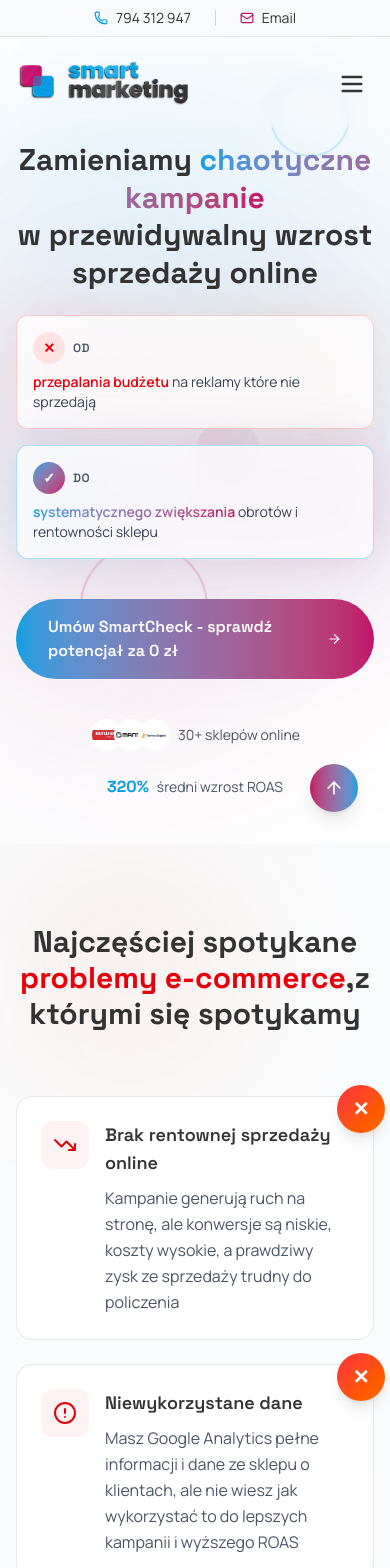
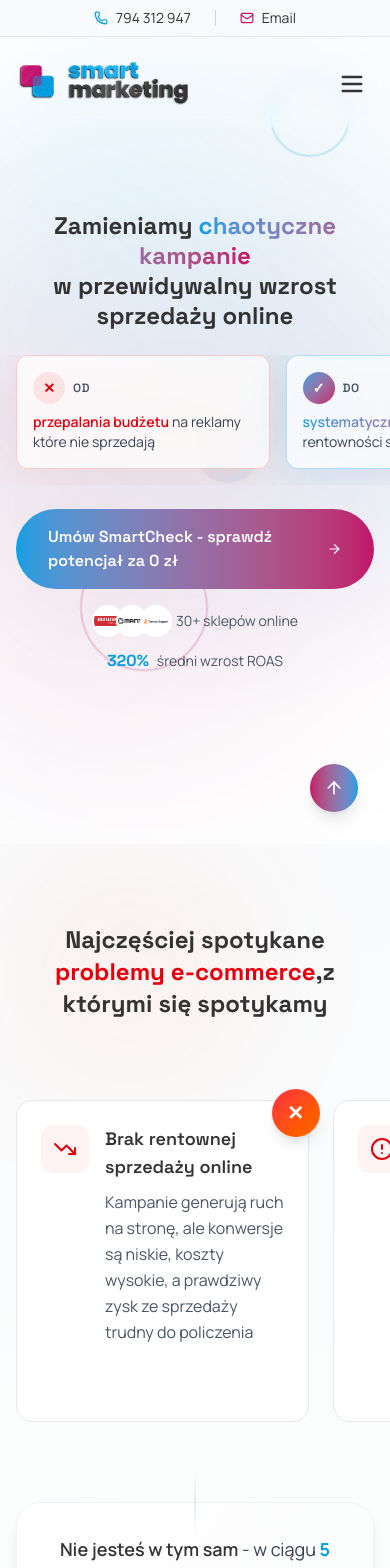
Before and after one commit to smart-marketing/smartmarketing_nextjs, a Next.js app: page /dla-ecommerce in a window 390 px wide. Shown: the top 1568 px of the page. Built offline with nearby package versions, Linux system fonts and the light colour scheme.

Commit message:
mobile ux updates

```diff
--- a/app/case-studies/page.tsx
+++ b/app/case-studies/page.tsx
@@ -97,7 +97,7 @@ export default function CaseStudiesPage() {
   return (
     <>
       <Header />
-      <main className="min-h-screen bg-white pt-32">
+      <main className="min-h-screen bg-white pt-16">
         {/* Hero Section */}
         <section className="py-20 relative overflow-hidden">
           <div className="absolute top-0 right-0 w-96 h-96 bg-gradient-to-br from-[#C11369]/10 to-transparent rounded-full blur-3xl" />
@@ -108,37 +108,17 @@ export default function CaseStudiesPage() {
               <h1 className="font-heading text-4xl md:text-5xl lg:text-6xl font-bold text-[#333333] mb-6">
                 Case Studies
               </h1>
-              <p className="font-body text-xl text-gray-600 mb-8">
+              <p className="font-body text-xl text-gray-600 mb-2">
                 Realne wyniki naszych klientów - zobacz, co możemy osiągnąć razem
               </p>
 
-              {/* Stats */}
-              <div className="flex flex-wrap justify-center gap-8 md:gap-16">
-                <div className="text-center">
-                  <div className="font-heading text-3xl md:text-4xl font-bold bg-gradient-to-r from-[#C11369] to-[#049FE3] bg-clip-text text-transparent">
-                    80+
-                  </div>
-                  <p className="font-body text-gray-600 mt-1">Zadowolonych klientów</p>
-                </div>
-                <div className="text-center">
-                  <div className="font-heading text-3xl md:text-4xl font-bold bg-gradient-to-r from-[#049FE3] to-[#C11369] bg-clip-text text-transparent">
-                    5000+
-                  </div>
-                  <p className="font-body text-gray-600 mt-1">Wygenerowanych leadów</p>
-                </div>
-                <div className="text-center">
-                  <div className="font-heading text-3xl md:text-4xl font-bold bg-gradient-to-r from-[#C11369] to-[#049FE3] bg-clip-text text-transparent">
-                    320%
-                  </div>
-                  <p className="font-body text-gray-600 mt-1">Średni wzrost ROAS</p>
-                </div>
-              </div>
+
             </div>
           </div>
         </section>
 
         {/* Filters */}
-        <section className="py-8 bg-gray-50 sticky top-20 z-30">
+        <section className="py-2 bg-gray-50 sticky top-20 z-30">
           <div className="container mx-auto px-4">
             <div className="flex items-center justify-center gap-4 flex-wrap">
               <Filter className="w-5 h-5 text-gray-500" />
--- a/app/dla-ecommerce/page.tsx
+++ b/app/dla-ecommerce/page.tsx
@@ -35,7 +35,7 @@ export default function SmartCommercePage() {
       <Header />
       <main className="min-h-screen bg-white">
         {/* Hero Section - identyczny design jak SmartLeads */}
-        <section className="h-screen relative overflow-hidden flex items-center pt-24 lg:pt-20">
+       <section className="min-h-screen relative overflow-hidden flex items-center py-24 lg:py-20">
           {/* Animated gradient background */}
           <div className="absolute inset-0 bg-gradient-to-br from-white via-gray-50/50 to-white">
             <div className="absolute inset-0">
@@ -58,10 +58,10 @@ export default function SmartCommercePage() {
           </div>
 
           <div className="container mx-auto px-4 relative z-10">
-            <div className="max-w-5xl mx-auto">
+            <div className="max-w-5xl mx-auto pt-10">
               {/* Main heading */}
               <h1
-                className={`font-heading text-3xl sm:text-4xl md:text-5xl lg:text-6xl xl:text-6xl font-bold text-center mb-6 leading-tight transition-all duration-1000 ${
+                className={`font-heading text-2xl sm:text-3xl md:text-4xl lg:text-5xl xl:text-5xl font-bold text-center mb-6 leading-tight transition-all duration-1000 ${
                   isVisible ? 'opacity-100 translate-y-0' : 'opacity-0 translate-y-10'
                 }`}
               >
@@ -76,14 +76,15 @@ export default function SmartCommercePage() {
 
               {/* Transformation showcase */}
               <div
-                className={`flex flex-col md:flex-row gap-4 md:gap-6 max-w-6xl mx-auto mb-6 transition-all duration-1000 delay-300 ${
+                className={`max-w-6xl mx-auto mb-6 transition-all duration-1000 delay-300 ${
                   isVisible ? 'opacity-100 translate-y-0' : 'opacity-0 translate-y-10'
                 }`}
               >
+                <div className="flex md:grid md:grid-cols-2 gap-4 md:gap-6 overflow-x-auto md:overflow-x-visible snap-x snap-mandatory scrollbar-hide pb-4 md:pb-0 -mx-4 px-4 md:mx-0 md:px-0">
                   {/* FROM */}
-                <div className="relative group flex-1">
+                  <div className="flex-shrink-0 w-[65vw] md:w-auto snap-center relative group">
                     <div className="absolute inset-0 bg-gradient-to-r from-red-500/10 to-orange-500/10 rounded-xl blur-xl group-hover:blur-2xl transition-all" />
-                  <div className="relative bg-white/80 backdrop-blur-sm border border-red-200 rounded-xl p-4 hover:scale-[1.02] transition-transform">
+                    <div className="relative bg-white/80 backdrop-blur-sm border border-red-200 rounded-xl p-4 md:p-6 hover:scale-[1.02] transition-transform h-full">
                       <div className="flex items-center gap-2 mb-2">
                         <div className="w-8 h-8 bg-red-100 rounded-full flex items-center justify-center">
                           <span className="text-red-600 font-bold text-sm">✕</span>
@@ -97,9 +98,9 @@ export default function SmartCommercePage() {
                   </div>
 
                   {/* TO */}
-                <div className="relative group flex-1">
+                  <div className="flex-shrink-0 w-[85vw] md:w-auto snap-center relative group">
                     <div className="absolute inset-0 bg-gradient-to-r from-[#049FE3]/20 to-[#C11369]/20 rounded-xl blur-xl group-hover:blur-2xl transition-all" />
-                  <div className="relative bg-white/80 backdrop-blur-sm border border-[#049FE3]/30 rounded-xl p-4 hover:scale-[1.02] transition-transform">
+                    <div className="relative bg-white/80 backdrop-blur-sm border border-[#049FE3]/30 rounded-xl p-4 md:p-6 hover:scale-[1.02] transition-transform h-full">
                       <div className="flex items-center gap-2 mb-2">
                         <div className="w-8 h-8 bg-gradient-to-br from-[#049FE3] to-[#C11369] rounded-full flex items-center justify-center">
                           <span className="text-white font-bold text-sm">✓</span>
@@ -112,10 +113,11 @@ export default function SmartCommercePage() {
                     </div>
                   </div>
                 </div>
+              </div>
 
               {/* CTA Button */}
               <div
-                className={`flex justify-center mt-10 transition-all duration-1000 delay-700 ${
+                className={`flex justify-center mt-2 transition-all duration-1000 delay-700 ${
                   isVisible ? 'opacity-100 translate-y-0' : 'opacity-0 translate-y-10'
                 }`}
               >
@@ -131,11 +133,11 @@ export default function SmartCommercePage() {
 
               {/* Trust indicators */}
               <div
-                className={`flex flex-wrap justify-center items-center gap-6 md:gap-12 mt-10 transition-all duration-1000 delay-900 ${
+                className={`flex flex-wrap justify-center items-center gap-3 md:gap-12 mt-4 transition-all duration-1000 delay-900 ${
                   isVisible ? 'opacity-100' : 'opacity-0'
                 }`}
               >
-                <div className="flex items-center gap-2">
+                <div className="flex items-center gap-1">
                   <div className="flex -space-x-2">
                     <img src="/aiwa.png" alt="Aiwa" className="w-8 h-8 rounded-full border-2 border-white object-contain bg-white" />
                     <img src="/manta.webp" alt="Manta" className="w-8 h-8 rounded-full border-2 border-white object-contain bg-white" />
--- a/components/CaseStudiesSection.tsx
+++ b/components/CaseStudiesSection.tsx
@@ -46,7 +46,7 @@ export default function CaseStudiesSection() {
     },
     {
       id: 2,
-      title: "Niemiecki E-commerce",
+      title: "E-commerce w DE",
       mainResult: "100k zł sprzedaży",
       timeFrame: "w 4 miesiące",
       description: [
--- a/components/SmartCommerceProblems.tsx
+++ b/components/SmartCommerceProblems.tsx
@@ -57,25 +57,24 @@ export default function SmartCommerceProblems() {
         <div className={`max-w-6xl mx-auto text-center mb-16 transition-all duration-1000 ${
           isVisible ? 'opacity-100 translate-y-0' : 'opacity-0 translate-y-10'
         }`}>
-          <h2 className="font-heading text-3xl md:text-4xl lg:text-5xl font-bold text-[#333333] mb-6">
+          <h2 className="font-heading text-2xl md:text-3xl lg:text-4xl font-bold text-[#333333] mb-6">
             Najczęściej spotykane <span className="text-red-600">problemy e-commerce</span>,
             <br className="hidden md:block" />
-            z którymi się spotykamy
+             z którymi się spotykamy
           </h2>
         </div>
 
-        {/* Problems Grid */}
+        {/* Problems Carousel */}
         <div className="max-w-6xl mx-auto mb-16">
-          <div className="grid md:grid-cols-2 gap-6">
-            {problems.map((problem, index) => (
+            <div className="flex md:grid md:grid-cols-2 gap-6 overflow-x-auto md:overflow-x-visible snap-x snap-mandatory scrollbar-hide pb-4 md:pb-0 -mx-4 px-4 md:mx-0 md:px-0 pt-4">            {problems.map((problem, index) => (
               <div
                 key={index}
-                className={`transition-all duration-700 ${
+                className={`flex-shrink-0 w-[75vw] md:w-auto snap-center transition-all duration-700 ${
                   isVisible ? 'opacity-100 translate-x-0' : index % 2 === 0 ? 'opacity-0 -translate-x-10' : 'opacity-0 translate-x-10'
                 }`}
                 style={{ transitionDelay: `${index * 150}ms` }}
               >
-                <div className="group relative bg-white rounded-2xl p-6 border border-gray-200 hover:border-red-300 hover:shadow-xl transition-all duration-300">
+                <div className="group relative bg-white rounded-2xl p-6 border border-gray-200 hover:border-red-300 hover:shadow-xl transition-all duration-300 h-full">
                   {/* Problem indicator */}
                   <div className="absolute -top-3 -right-3 w-12 h-12 bg-gradient-to-br from-red-500 to-orange-500 rounded-full flex items-center justify-center text-white shadow-lg group-hover:scale-110 transition-transform">
                     <span className="text-xl font-bold">✕</span>
--- a/components/SmartCommerceProcess.tsx
+++ b/components/SmartCommerceProcess.tsx
@@ -160,12 +160,13 @@ export default function SmartCommerceProcess() {
 
 {/* Step Details */}
 <div className="max-w-5xl mx-auto">
-          {/* Mobile: All steps visible */}
-          <div className="lg:hidden space-y-8">
+  {/* Mobile: Carousel */}
+  <div className="lg:hidden">
+    <div className="flex gap-6 overflow-x-auto snap-x snap-mandatory scrollbar-hide pb-4 -mx-4 px-4">
       {steps.map((step, index) => (
         <div
           key={index}
-                className={`transition-all duration-700 ${
+          className={`flex-shrink-0 w-[90vw] snap-center transition-all duration-700 ${
             isVisible ? 'opacity-100 translate-y-0' : 'opacity-0 translate-y-10'
           }`}
           style={{ transitionDelay: `${index * 150}ms` }}
@@ -173,6 +174,7 @@ export default function SmartCommerceProcess() {
           <StepCard step={step} />
         </div>
       ))}
+    </div>
   </div>
 
   {/* Desktop: Active step only */}
```
Also changed, not shown: components/SmartCommerceCases.tsx (+6 -4 lines), components/SmartCommerceSolution.tsx (+4 -4 lines), app/globals.css (line endings or trailing spaces). Lines whose indentation alone changed are shown as unchanged.
